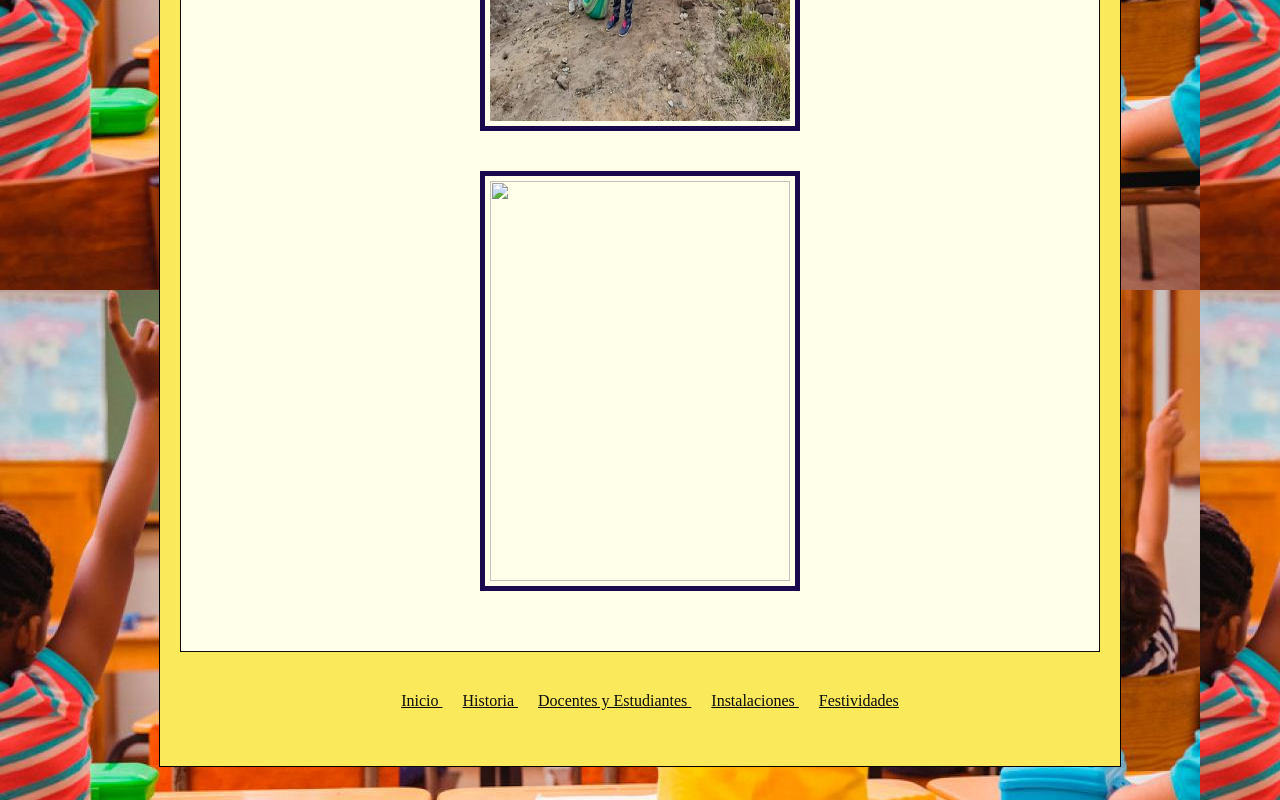
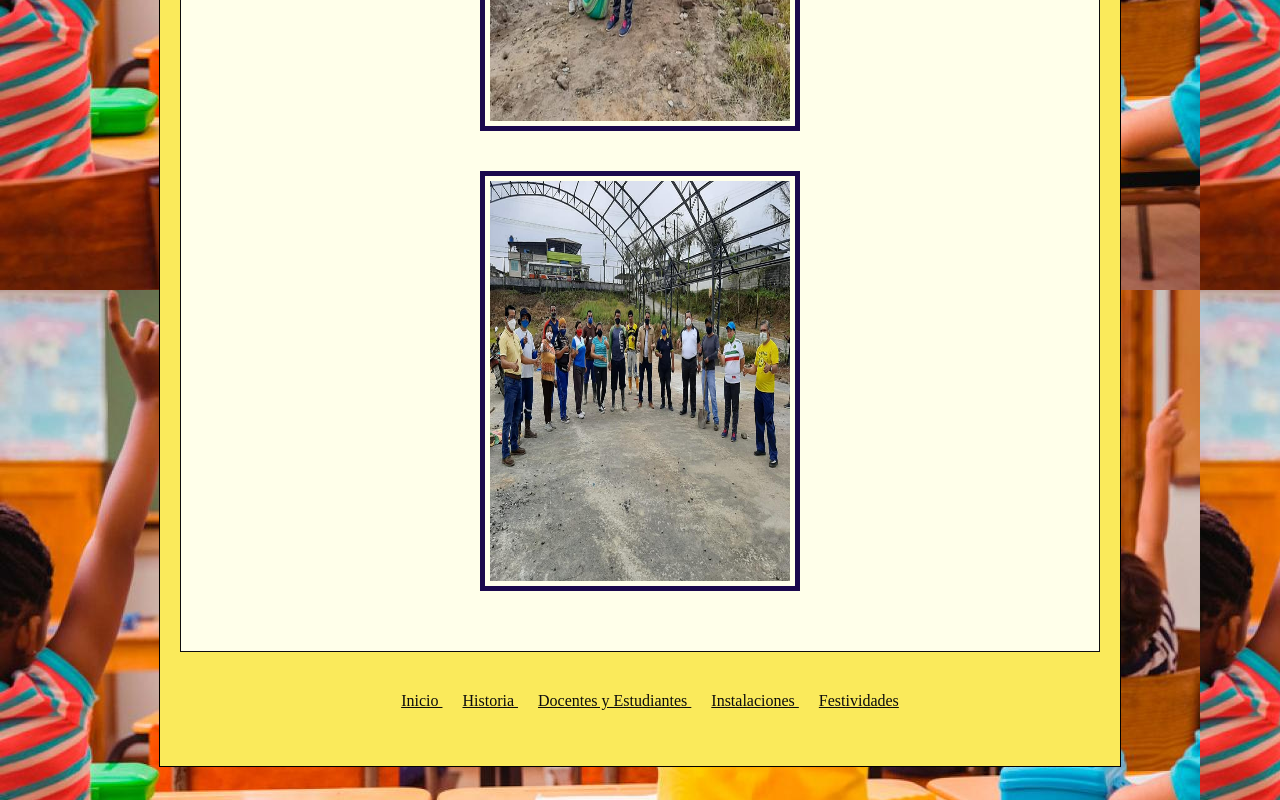
Before and after one commit to JENI132006/JENI132006.github.io, a plain HTML site: page index copy.html in a window 1280 px wide. Shown: the part 2410-3210 px from the top of the page. Drawn offline with nearby package versions, Linux system fonts and the light colour scheme.

Commit message:
colocacion de imagen

```diff
--- a/index copy.html
+++ b/index copy.html
@@ -35,7 +35,7 @@
             <img src="IMG/IMG2.jpg" alt="">
             <li>Construcción del coliseo</li>
             <img src="IMG/IMG7.jpg" alt="border: 5px solid #000000;">
-            <img src="IMG/IMG69.jpgs" alt="">
+            <img src="IMG/IMG69.jpg" alt="">
 
         </article>
         </article>
```
